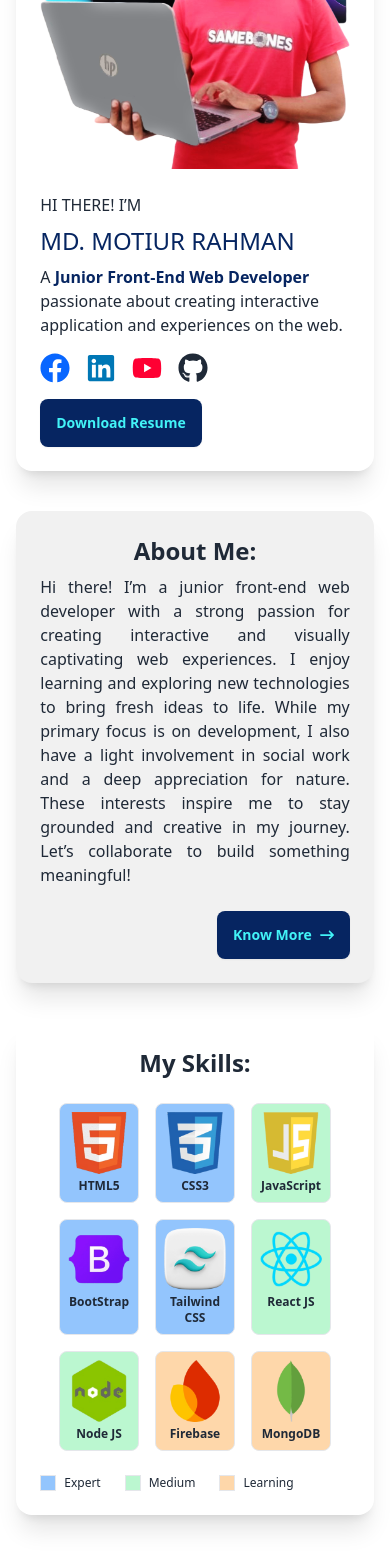
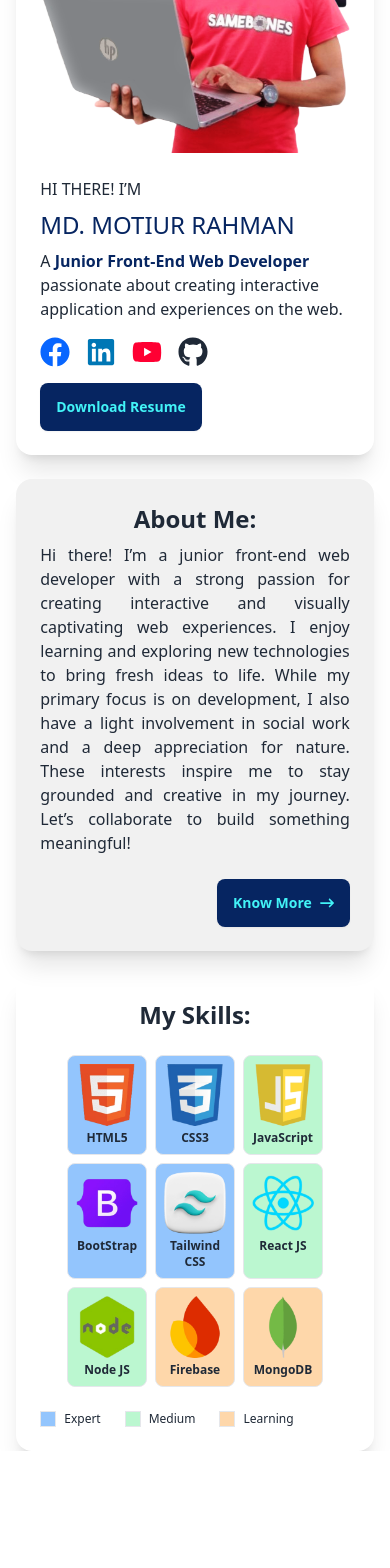
Before and after one commit to Motiur-Rahman-Dhrubo/my-portfolio, a React (Vite) app: page / in a window 390 px wide. Shown: the part 270-1838 px from the top of the page. After the commit the page ends 1721 px from the top, so only its background shows below. Built offline with nearby package versions, Linux system fonts and the light colour scheme.

Commit message:
margin fix

```diff
--- a/index.html
+++ b/index.html
@@ -4,7 +4,7 @@
     <meta charset="UTF-8" />
     <link rel="icon" type="image/svg+xml" href="/assets/icon.png" />
     <meta name="viewport" content="width=device-width, initial-scale=1.0" />
-    <title>Vite + React</title>
+    <title>Motiur's Web</title>
   </head>
   <body>
     <div id="root"></div>
--- a/src/components/AboutMeSec/AboutMeSec.jsx
+++ b/src/components/AboutMeSec/AboutMeSec.jsx
@@ -4,7 +4,7 @@ import { FaArrowRightLong } from "react-icons/fa6";
 
 const AboutMeSec = () => {
     return (
-        <div className="w-11/12 rounded-2xl mx-auto shadow-xl bg-[#F1F1F1] mt-10 md:p-12 p-6">
+        <div className="w-11/12 rounded-2xl mx-auto shadow-xl bg-[#F1F1F1] md:mt-10 mt-6 md:p-12 p-6">
             <h2 className="md:text-3xl text-2xl font-bold text-center">About Me:</h2>
             <div className="md:mt-6 mt-2 flex gap-4">
                 <FaQuoteLeft className="text-9xl h-min min-w-6 text-yellow-500 hidden md:flex"/>
--- a/src/components/Hero/Hero.jsx
+++ b/src/components/Hero/Hero.jsx
@@ -5,7 +5,7 @@ import { FaGithub } from "react-icons/fa";
 
 const Hero = () => {
     return (
-        <div className="w-11/12 rounded-2xl mx-auto flex flex-col md:flex-row-reverse shadow-xl md:px-12 md:py-0 p-6 md:gap-12 gap-6 mt-10">
+        <div className="w-11/12 rounded-2xl mx-auto flex flex-col md:flex-row-reverse shadow-xl md:px-12 md:py-0 p-6 md:gap-12 gap-6 md:mt-10 mt-6">
             <div className="md:w-1/2 w-full">
                 <img src="/assets/me.png" alt="my_img" className="w-full"/>
             </div>
--- a/src/components/Skills/Skills.jsx
+++ b/src/components/Skills/Skills.jsx
@@ -1,8 +1,8 @@
 const Skills = () => {
     return (
-        <div className="w-11/12 rounded-2xl mx-auto shadow-xl mb-96 mt-10 md:p-12 p-6 min-h-96">
+        <div className="w-11/12 rounded-2xl mx-auto shadow-xl md:mt-10 mt-6 md:p-12 p-6 min-h-96">
             <h2 className="md:text-3xl text-2xl font-bold text-center">My Skills:</h2>
-            <div className="mt-6 flex gap-4 flex-wrap justify-center">
+            <div className="mt-6 flex md:gap-4 gap-2 flex-wrap justify-center">
                 <div className="lg:w-36 md:w-28 w-20 border p-2 rounded-lg hover:shadow-lg bg-blue-300">
                     <img src="/assets/html.png" alt="html" className="w-full"/>
                     <p className="lg:text-lg md:text-md text-xs font-semibold text-center mt-1">HTML5</p>
```
